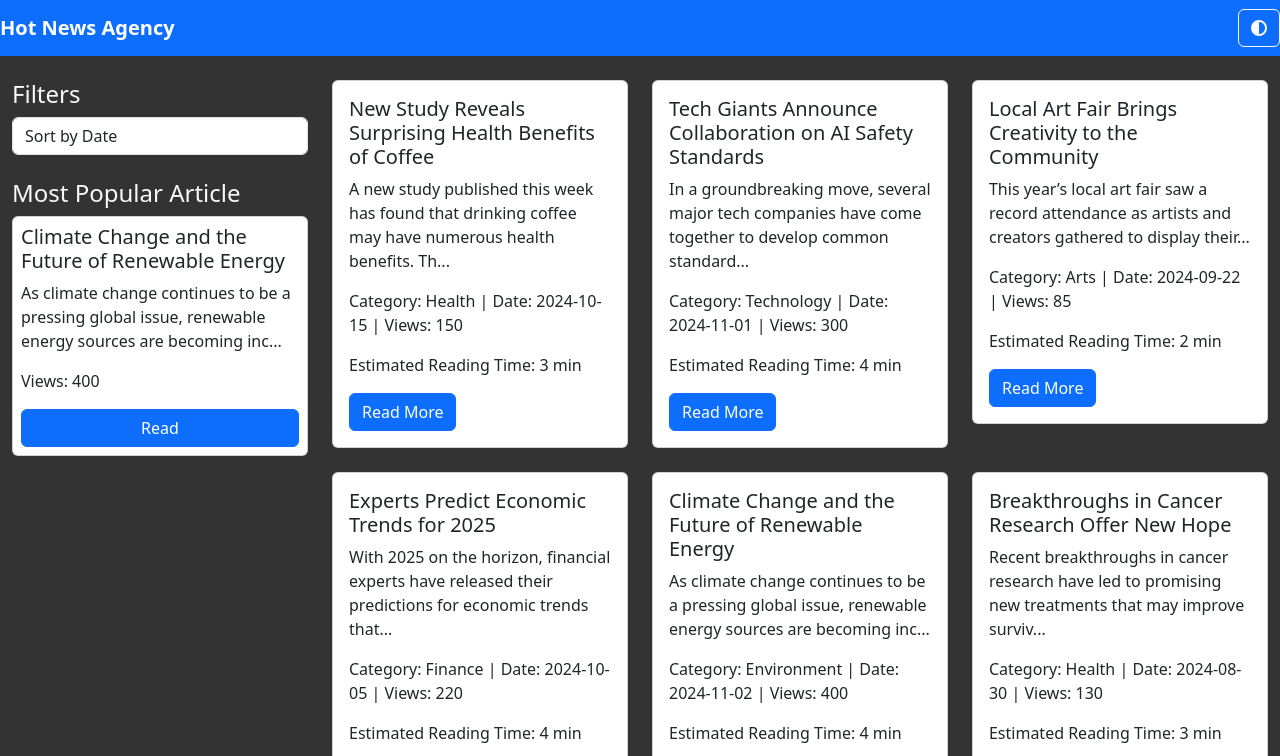
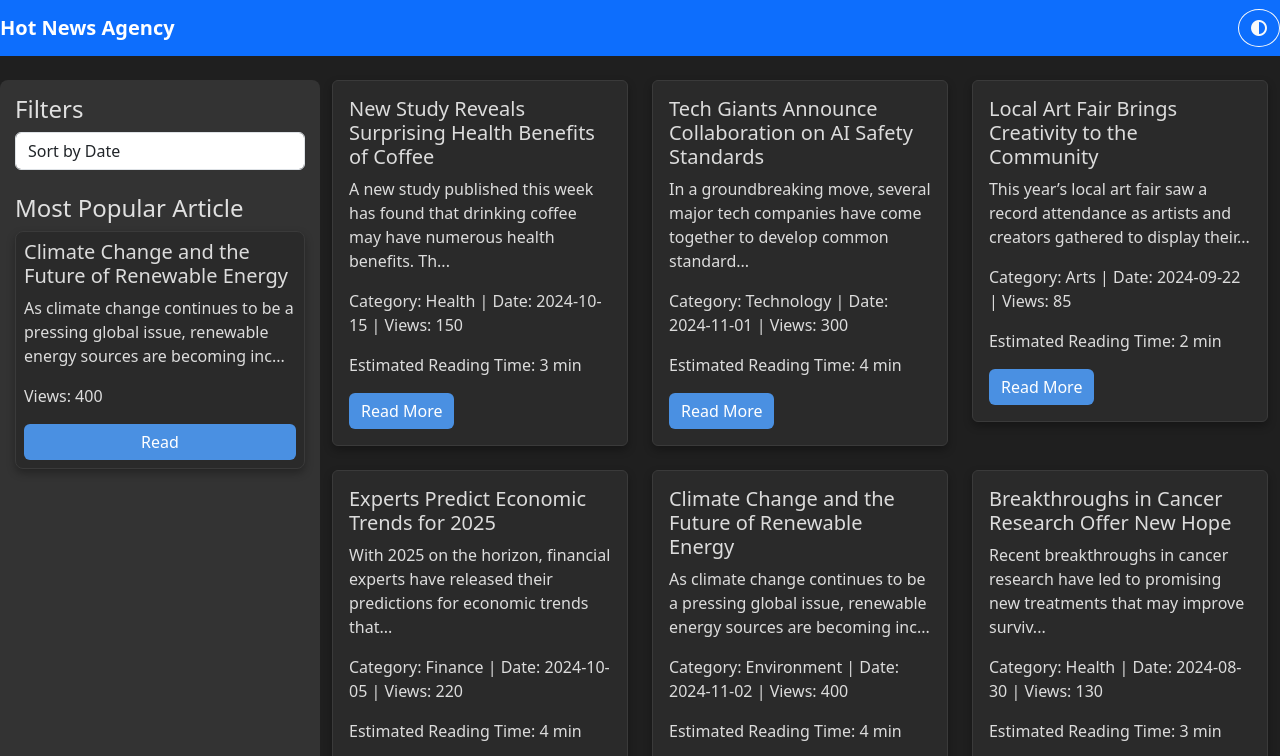
Before and after one commit to ShadowFighterr/Web-Final, a plain HTML site: page index.html in a window 1280 px wide. Both pictures are taken after a click on the button 1259 px from the left and 28 px from the top of the page. Shown: the top 756 px of the page. Drawn offline with nearby package versions, Linux system fonts and the light colour scheme.

Commit message:
styles.css

```diff
--- a/styles.css
+++ b/styles.css
@@ -1,28 +1,105 @@
-:root {
-    --bg-color-light: #f9f9f9;
-    --text-color-light: #333;
-    --bg-color-dark: #333;
-    --text-color-dark: #f9f9f9;
+body {
+    transition: background-color 0.3s, color 0.3s;
 }
 
-body.light-mode {
-    background-color: var(--bg-color-light);
-    color: var(--text-color-light);
-}
-
-body.dark-mode {
-    background-color: var(--bg-color-dark);
-    color: var(--text-color-dark);
-}
-
-.card {
-    transition: transform 0.3s ease;
-}
-
-.card:hover {
-    transform: scale(1.05);
+.light-mode {
+    background-color: #f4f6f9;
+    color: #333;
 }
 
 #theme-toggle {
-    cursor: pointer;
+    border-radius: 80%;
 }
+.light-mode .navbar,
+.light-mode .footer {
+    background-color: rgb(24, 12, 235);/* #007bff;*/
+    color: #fff;
+}
+
+.light-mode .card {
+    background-color: #ffffff;
+    box-shadow: 0 4px 8px rgba(0, 0, 0, 0.1);
+    border: none;
+}
+
+.light-mode .card .card-body {
+    color: #333;
+}
+
+.dark-mode {
+    background-color: #1f1f1f;
+    color: #e0e0e0;
+}
+
+.dark-mode .navbar,
+.dark-mode .footer {
+    background-color:rgb(25, 34, 212);
+    color: #fff;
+}
+
+.dark-mode .card {
+    background-color: #2a2a2a;
+    box-shadow: 0 4px 8px rgba(0, 0, 0, 0.3);
+    border: 1px solid #3a3a3a;
+}
+
+.dark-mode .card .card-body {
+    color: #dcdcdc;
+}
+
+button, .btn {
+    transition: background-color 0.3s, color 0.3s;
+}
+
+.light-mode .btn-primary {
+    background-color: #007bff;
+    color: #fff;
+    border: none;
+}
+
+.light-mode .btn-primary:hover {
+    background-color: #0056b3;
+    color: #fff;
+}
+
+.dark-mode .btn-primary {
+    background-color: #4a90e2;
+    color: #fff;
+    border: none;
+}
+
+.dark-mode .btn-primary:hover {
+    background-color: #357abd;
+    color: #fff;
+}
+
+aside {
+    transition: background-color 0.3s;
+}
+
+.light-mode aside {
+    background-color: #f8f9fa;
+    padding: 15px;
+    border-radius: 8px;
+}
+
+.dark-mode aside {
+    background-color: #333;
+    padding: 15px;
+    border-radius: 8px;
+}
+
+#most-popular {
+    border-radius: 8px;
+    transition: background-color 0.3s, color 0.3s;
+}
+
+.light-mode #most-popular {
+    background-color: #ffffff;
+    color: #333;
+}
+
+.dark-mode #most-popular {
+    background-color: #2a2a2a;
+    color: #dcdcdc;
+}
```
